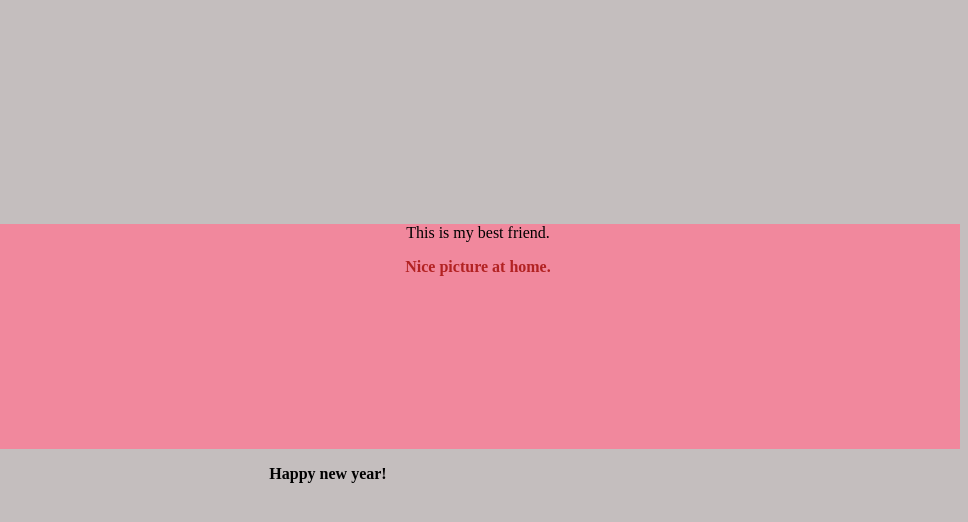
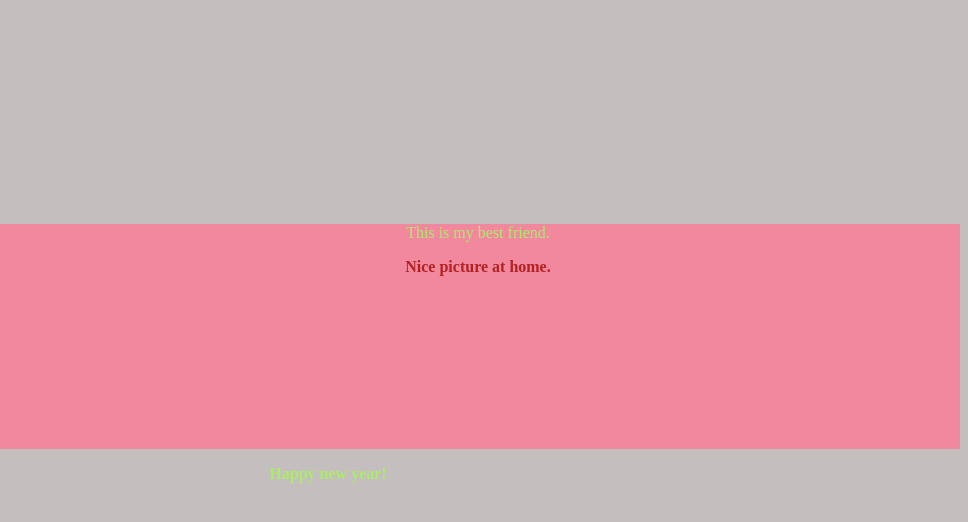
Before and after one commit to SurryLeny/NadyaHome, a plain HTML site: page square.html in a window 1280 px wide. Shown: the full height of the page, 312-1280 px from the left. Drawn offline with Linux system fonts and the light colour scheme.

Commit message:
chenges and gitignor

```diff
--- a/css/style.css
+++ b/css/style.css
@@ -9,6 +9,7 @@ ul{
 }
 p{
     text-align: center;
+    color:#abec69;
 }
 /*moito e sivo *.Select by class in CSS*/
 .blue{
```
Also changed, not shown: 1 other file.
